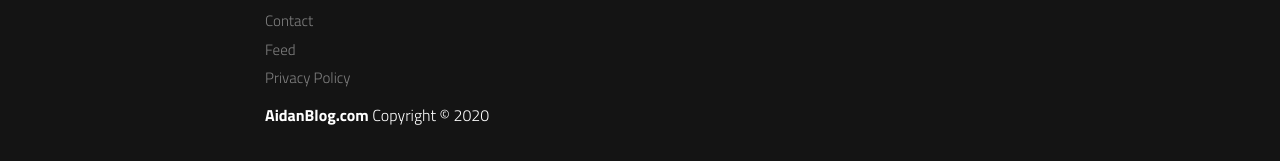
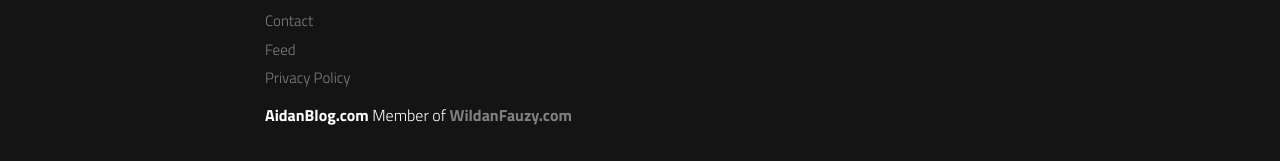
Before and after one commit to wilfauzy/aidanblog.com, a Jekyll site: the page built from index.html, in a window 1280 px wide and 900 px high, scrolled down 2183 px. Shown: the part 736-897 px from the top of the window. Built offline with Jekyll 4.4.1, drawn with Linux system fonts in a browser that asks for light colours; the list of posts is cut into pages by our own code.

Commit message:
Update footer.html

```diff
--- a/_includes/footer.html
+++ b/_includes/footer.html
@@ -35,7 +35,7 @@
     {% include links.html %}
 
     <p>
-      <span>AidanBlog.com</span> Copyright © 2020
+      <span>AidanBlog.com</span> Member of <span><a href="https://rossener.com" target="_blank" class="creator">WildanFauzy.com</a></span>
     </p
 </footer>
 
```
